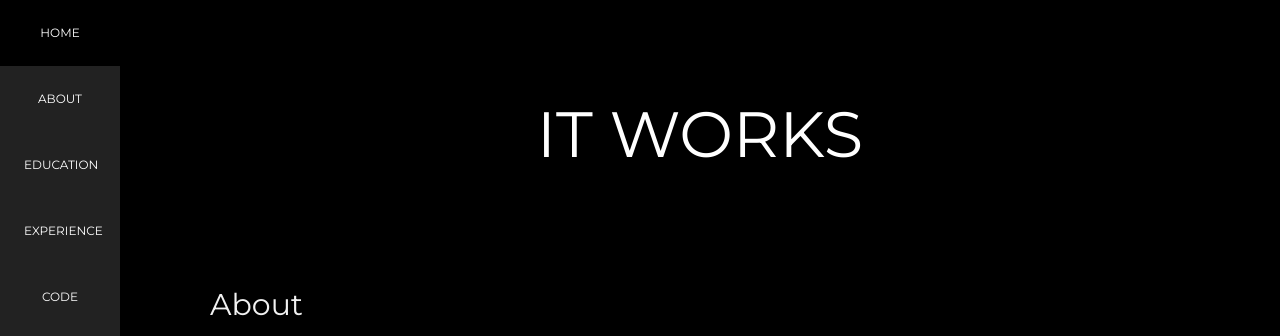
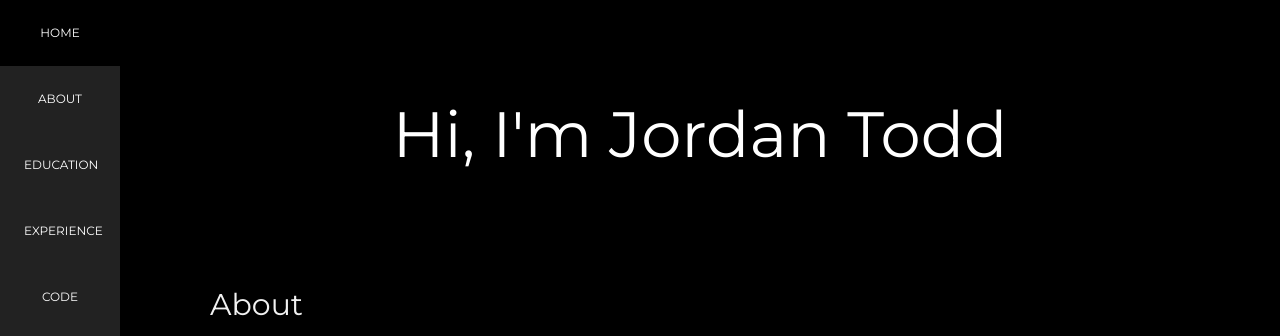
Before and after one commit to JordanRTodd/Static-Webpage, a plain HTML site: page index.html in a window 1280 px wide. Shown: the top 336 px of the page. Drawn offline with nearby package versions, Linux system fonts and the light colour scheme.

Commit message:
final edit to confirm pipeline

```diff
--- a/index.html
+++ b/index.html
@@ -67,7 +67,7 @@ body, h1,h2,h3,h4,h5,h6 {font-family: "Montserrat", sans-serif}
 <div class="w3-padding-large" id="main">
   <!-- Header/Home -->
   <header class="w3-container w3-padding-64 w3-center w3-black" id="home">
-    <h1 class="w3-jumbo">IT WORKS</h1>
+    <h1 class="w3-jumbo">Hi, I'm Jordan Todd</h1>
   </header>
 
   <!-- About Section -->
```
